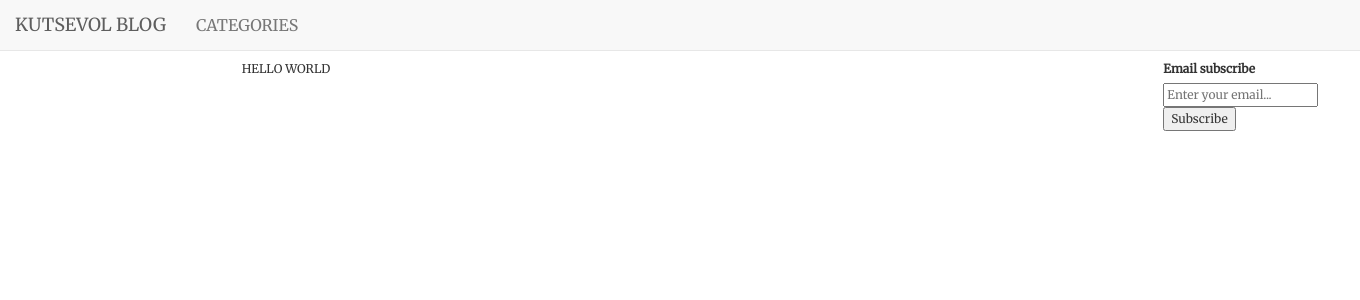
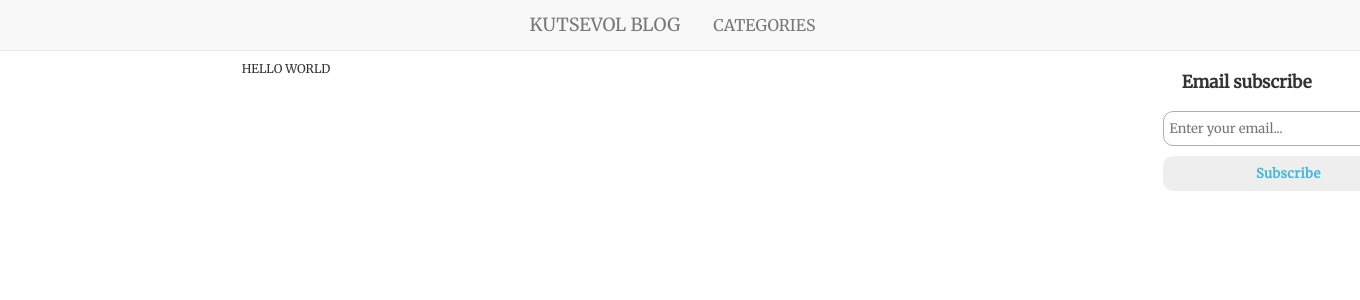
Before and after one commit to kutsevol/blog, a Django app: page /categories in a window 1360 px wide; the page is wider, and only the part inside the window is pictured. Shown: the top 300 px of that part. Run offline with Django 3.2, Linux system fonts and the light colour scheme; some libraries are stand-ins or nearby versions.

Commit message:
Refactoring html files

```diff
--- a/templates/base.html
+++ b/templates/base.html
@@ -1,7 +1,6 @@
 {% load bootstrap3 %}
 {% load staticfiles %}
 
-<!DOCTYPE html>
 <html lang="en">
 <head>
     <meta charset="UTF-8">
@@ -15,8 +14,10 @@
 
     <link rel="stylesheet" type="text/css" href="https://fonts.googleapis.com/css?family=Lobster" />
     <link rel="stylesheet" type="text/css" href="https://fonts.googleapis.com/css?family=Merriweather" />
-    <link rel="stylesheet" type="text/css" href="//fonts.googleapis.com/css?family=Lora" />
+    <link rel="stylesheet" type="text/css" href="https://fonts.googleapis.com/css?family=Lora" />
     <link rel="stylesheet" type="text/css" href="{% static 'blog/css/main.css' %}" />
+    <link rel="stylesheet" type="text/css" href="{% static 'blog/css/mc.css' %}" />
+    <link rel="stylesheet" type="text/css" href="{% static 'blog/css/custom_bootstrap.css' %}" />
 </head>
 
 <body>
```
Also changed, not shown: templates/blog/post.html (+9 -7 lines).
